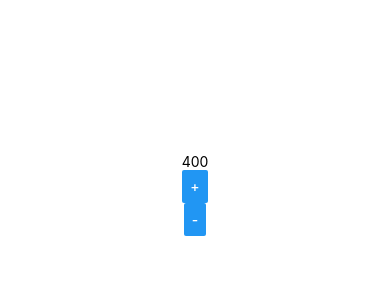
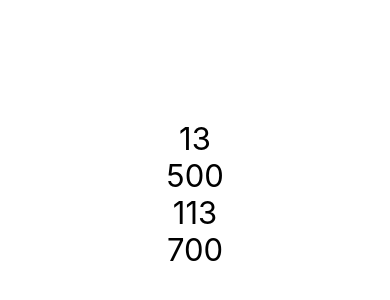
Before and after one commit to GabrielleEmanoela/rnLab, a React Native app: screen / in a window 390 px wide. Shown: the part 228-528 px from the top of the page. Built offline with nearby package versions, Linux system fonts and the light colour scheme.

Commit message:
Comunicação Direta, pai para filho.

```diff
--- a/src/App.js
+++ b/src/App.js
@@ -6,12 +6,14 @@ import { View, StyleSheet } from 'react-native';
 //import Random from './components/Random';
 //import Title from './components/Title';
 //import Button from './components/Button';
-import Counter from './components/Counter';
+//import Counter from './components/Counter';
+import FatherComponent from './components/DirectCommunication/FatherComponent';
 
 export default () => (
   <View style={style.App}>
-    <Counter init={400} />
-    {/* <Button />
+    <FatherComponent />
+    {/* <Counter init={400} />
+    <Button />
     <Title Principal=" Cadastro " Secundario="Tela de cadastro produto" />
     <Random max={1000} min={0} />
     <Primeiro />
--- /dev/null
+++ b/src/components/DirectCommunication/FatherComponent.js
@@ -0,0 +1,13 @@
+import React from 'react';
+import SonComponent from './SonComponent';
+
+export default (props) => {
+  let x = 13;
+  let y = 500;
+  return (
+    <>
+      <SonComponent A={x} B={y} />
+      <SonComponent A={x + 100} B={y + 200} />
+    </>
+  );
+};
--- /dev/null
+++ b/src/components/DirectCommunication/SonComponent.js
@@ -0,0 +1,12 @@
+import React from 'react';
+import { Text } from 'react-native';
+import Style from '../Sytle';
+
+export default (props) => {
+  return (
+    <>
+      <Text style={Style.textStyle}>{props.A}</Text>
+      <Text style={Style.textStyle}>{props.B}</Text>
+    </>
+  );
+};
```
